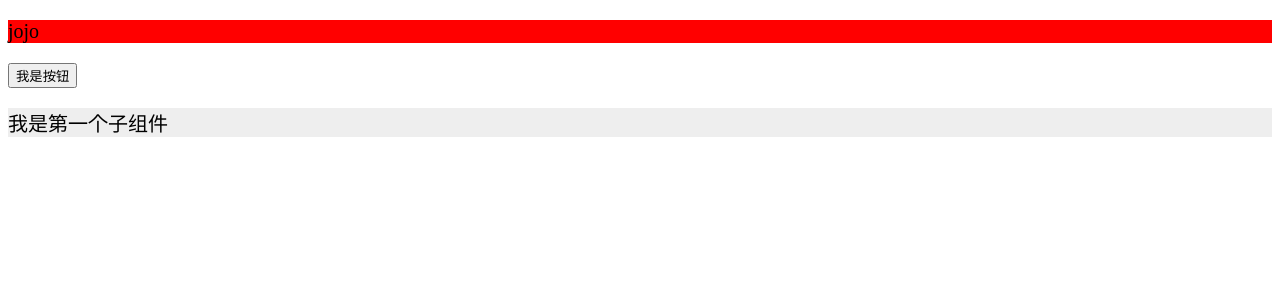
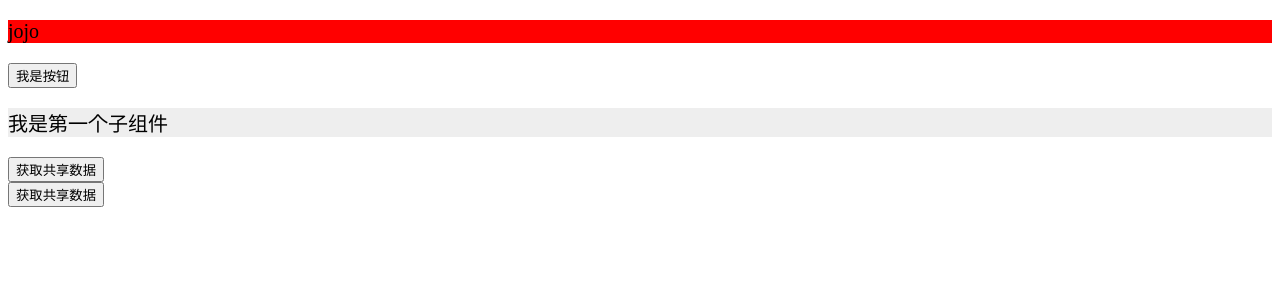
Before and after one commit to qiqijojo/vue-project, a Vue app: page / in a window 1280 px wide. Shown: the top 300 px of the page. Built offline with nearby package versions, Linux system fonts and the light colour scheme.

Commit message:
添加store

```diff
--- a/src/App.vue
+++ b/src/App.vue
@@ -3,6 +3,7 @@
     <p>{{msg}}</p>
     <button @click="say">我是按钮</button>
     <One />
+    <button @click="getName">获取共享数据</button>
     <!-- <div id="nav">
       <router-link to="/">Home</router-link> |
       <router-link to="/about">About</router-link>
@@ -14,7 +15,7 @@
 import One from './components/One'
 
 export default {
-  name: 'JOJO',
+  name: 'App',
   data: () => {
     return {
       msg: 'jojo'
@@ -22,7 +23,10 @@ export default {
   },
   methods: {
     say () {
-      console.log('0000', 'say')
+      console.log('say')
+    },
+    getName () {
+      console.log(this.$store.state.name)
     }
   },
   components: {
--- a/src/components/One.vue
+++ b/src/components/One.vue
@@ -1,11 +1,17 @@
 <template>
   <div>
     <p>我是第一个子组件</p>
+    <button @click="getName">获取共享数据</button>
   </div>
 </template>
 <script>
 export default {
-  name: 'One'
+  name: 'One',
+  methods: {
+    getName () {
+      console.log(this.$store.state.name)
+    }
+  }
 }
 </script>
 <style lang="scss" scoped>
--- a/src/main.js
+++ b/src/main.js
@@ -1,7 +1,7 @@
 import Vue from 'vue'
 import App from './App.vue'
 // import router from './router'
-// import store from './store'
+import store from './store'
 
 // Vue.config.productionTip = false
 
@@ -13,5 +13,6 @@ import App from './App.vue'
 /* eslint-disable no-new */
 new Vue({
   el: '#app',
+  store,
   render: (h) => h(App)
 })
--- a/src/store/index.js
+++ b/src/store/index.js
@@ -5,6 +5,7 @@ Vue.use(Vuex)
 
 export default new Vuex.Store({
   state: {
+    name: '哈喽'
   },
   mutations: {
   },
```
